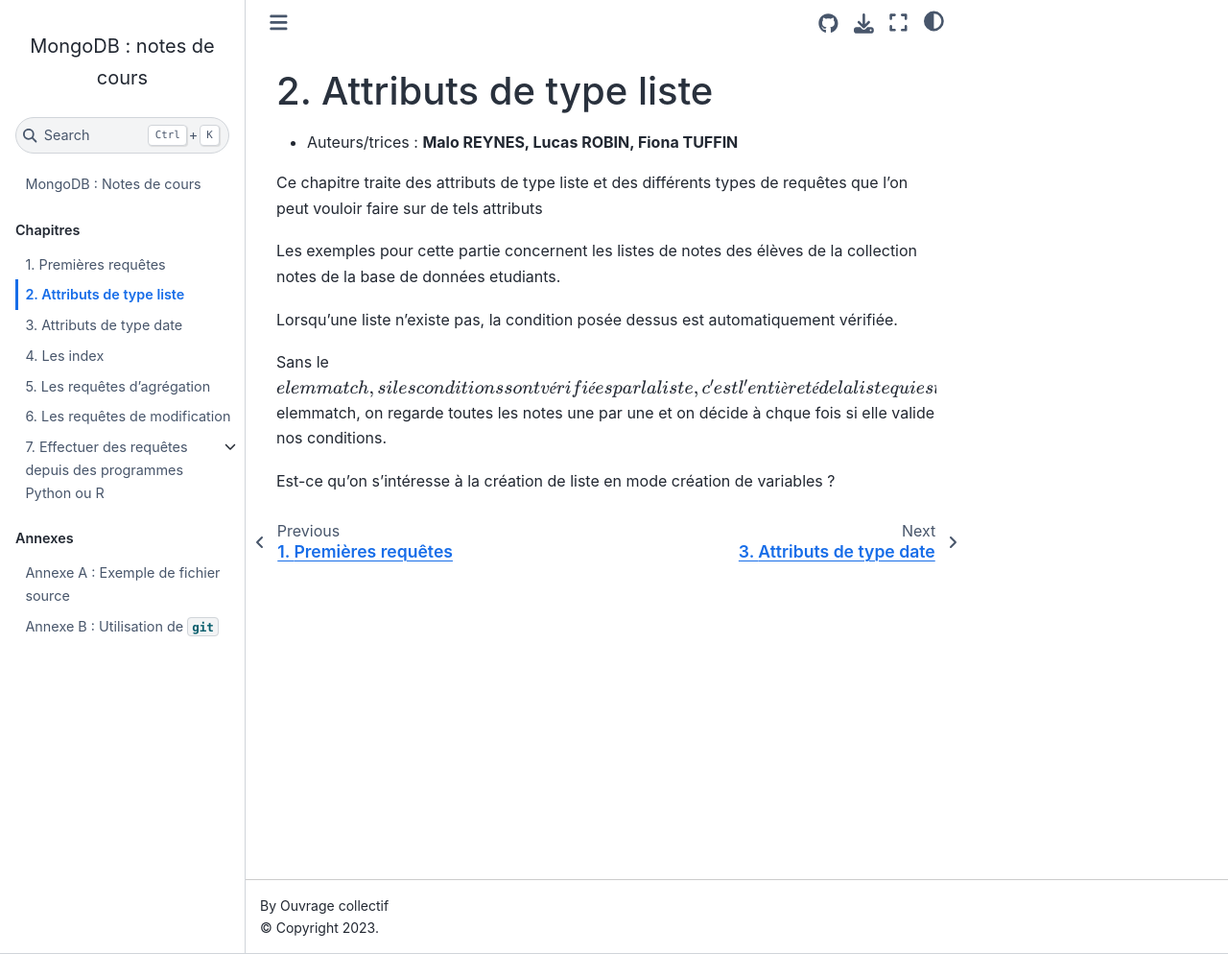
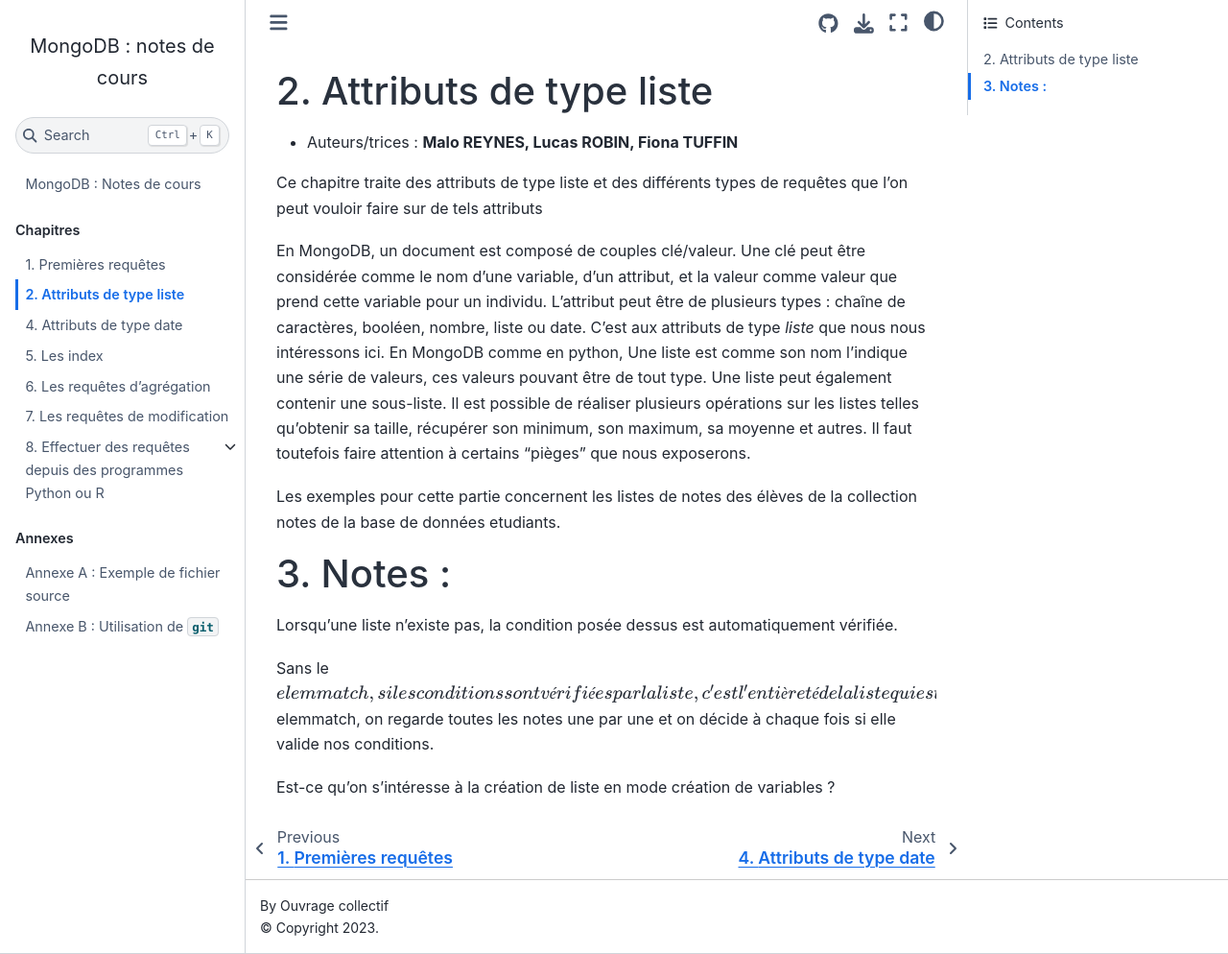
Before and after one commit to rtavenar/mongo_book, a Jupyter Book: the page built from content/02_listes.md, in a window 1280 px wide and 994 px high. Shown: the whole window at 96% size. Built offline with Jupyter Book 1.0.4 settings and Sphinx 7.4.7 and the Sphinx Book theme 1.1.4, drawn with Linux system fonts in a browser that asks for light colours.

Commit message:
Update 02_listes.md

```diff
--- a/content/02_listes.md
+++ b/content/02_listes.md
@@ -19,12 +19,15 @@
 
 Ce chapitre traite des attributs de type liste et des différents types de requêtes que l'on peut vouloir faire sur de tels attributs
 
+En MongoDB, un document est composé de couples clé/valeur. Une clé peut être considérée comme le nom d'une variable, d'un attribut, et la valeur comme valeur que prend cette variable pour un individu. L'attribut peut être de plusieurs types : chaîne de caractères, booléen, nombre, liste ou date. C'est aux attributs de type *liste* que nous nous intéressons ici. En MongoDB comme en python, Une liste est comme son nom l'indique une série de valeurs, ces valeurs pouvant être de tout type. Une liste peut également contenir une sous-liste. Il est possible de réaliser plusieurs opérations sur les listes telles qu'obtenir sa taille, récupérer son minimum, son maximum, sa moyenne et autres. Il faut toutefois faire attention à certains "pièges" que nous exposerons.
+
 Les exemples pour cette partie concernent les listes de notes des élèves de la collection notes de la base de données etudiants.
 
+# Notes :
 
 Lorsqu'une liste n'existe pas, la condition posée dessus est automatiquement vérifiée.
 
 Sans le $elemmatch, si les conditions sont vérifiées par la liste, c'est l'entièreté de la liste qui est retournée.
-Avec le $elemmatch, on regarde toutes les notes une par une et on décide à chque fois si elle valide nos conditions.
+Avec le $elemmatch, on regarde toutes les notes une par une et on décide à chaque fois si elle valide nos conditions.
 
 Est-ce qu'on s'intéresse à la création de liste en mode création de variables ?
```
